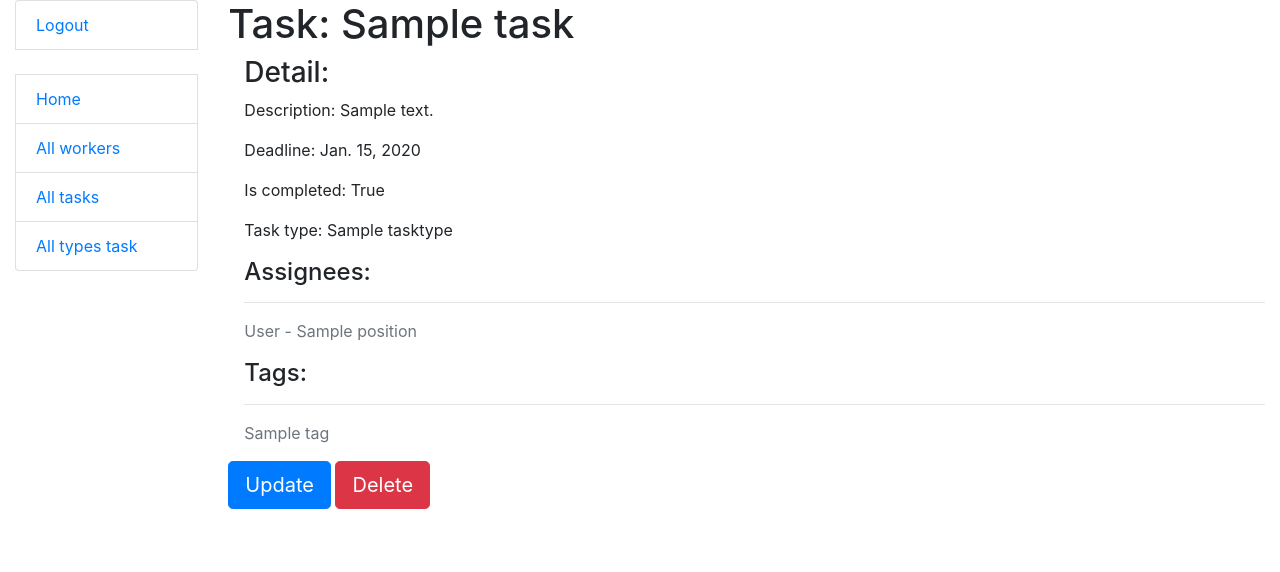
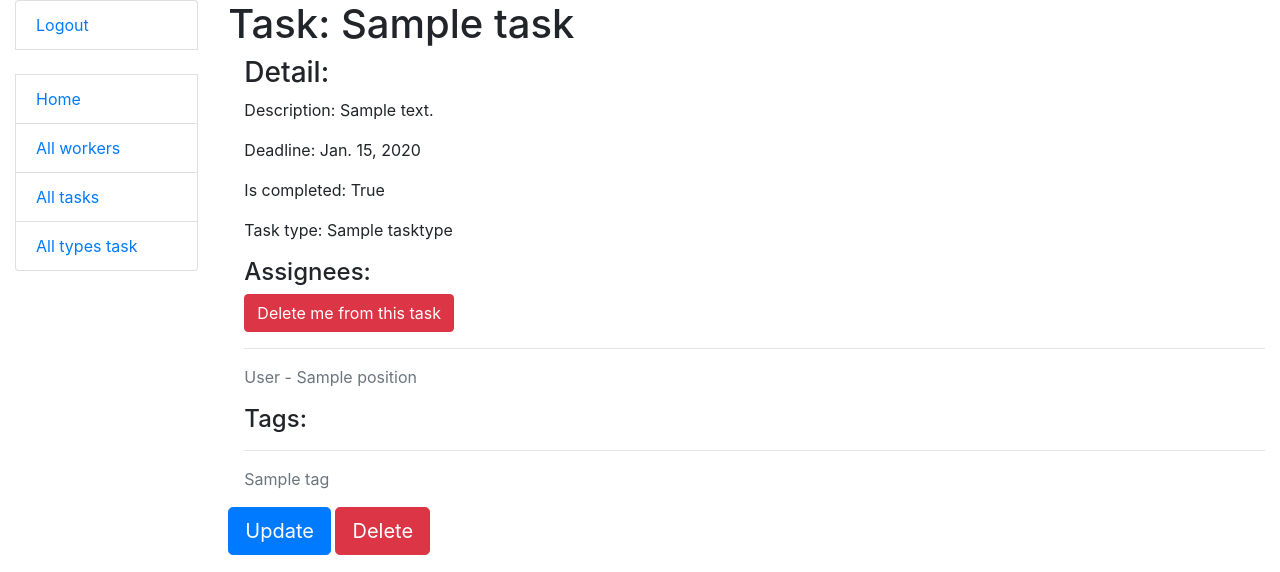
Before and after one commit to taras-tkachuk/IT-Company-Task-Manager, a Django app: page /tasks/1/ in a window 1280 px wide. Shown: the top 572 px of the page. Run offline with Django 5.2, Linux system fonts and the light colour scheme; a user stored in the database is signed in; tables that the repository leaves empty hold one stand-in row (values such as "Sample post").

Commit message:
Add to task detail button assign me to task

```diff
--- a/task/views.py
+++ b/task/views.py
@@ -1,5 +1,5 @@
 from django.contrib.auth.mixins import LoginRequiredMixin
-from django.http import HttpRequest, HttpResponse
+from django.http import HttpRequest, HttpResponse, HttpResponseRedirect
 from django.shortcuts import render
 from django.urls import reverse_lazy
 from django.views import generic
@@ -56,6 +56,20 @@ class TaskDetailView(LoginRequiredMixin, generic.DetailView):
     model = Task
     queryset = Task.objects.prefetch_related("assignees__position")
 
+    def post(self, request, *args, **kwargs) -> HttpResponseRedirect:
+        task = self.get_object()
+        if "assign" in request.POST:
+            task.assignees.add(self.request.user)
+        elif "remove" in request.POST:
+            task.assignees.remove(self.request.user)
+        task.save()
+        return HttpResponseRedirect(
+            reverse_lazy(
+                "task:task-detail",
+                kwargs={"pk": task.id}
+            )
+        )
+
 
 class TaskCreateView(LoginRequiredMixin, generic.CreateView):
     model = Task
--- a/templates/task/task_detail.html
+++ b/templates/task/task_detail.html
@@ -9,6 +9,14 @@
     <p>Is completed: {{ task.is_completed }}</p>
     <p>Task type: {{ task.task_type }}</p>
     <h4>Assignees:</h4>
+    <form action="" method="post">
+      {% csrf_token %}
+      {% if request.user in task.assignees.all %}
+        <button type="submit" name="remove" class="btn btn-danger">Delete me from this task</button>
+      {% else %}
+        <button type="submit" name="assign" class="btn btn-success">Assign me to this task</button>
+      {% endif %}
+    </form>
     {% for assignee in task.assignees.all %}
       <hr>
       <p class="text-muted">{{ assignee.last_name }} - {{ assignee.position }}</p>
```
